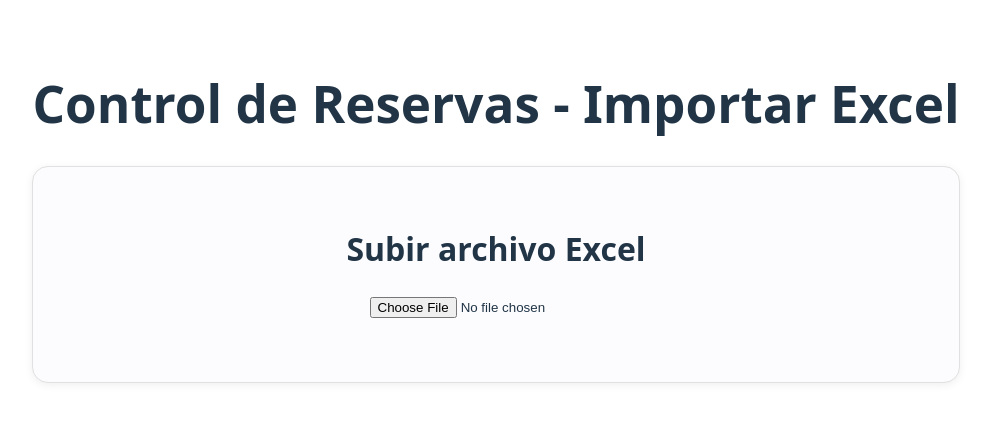
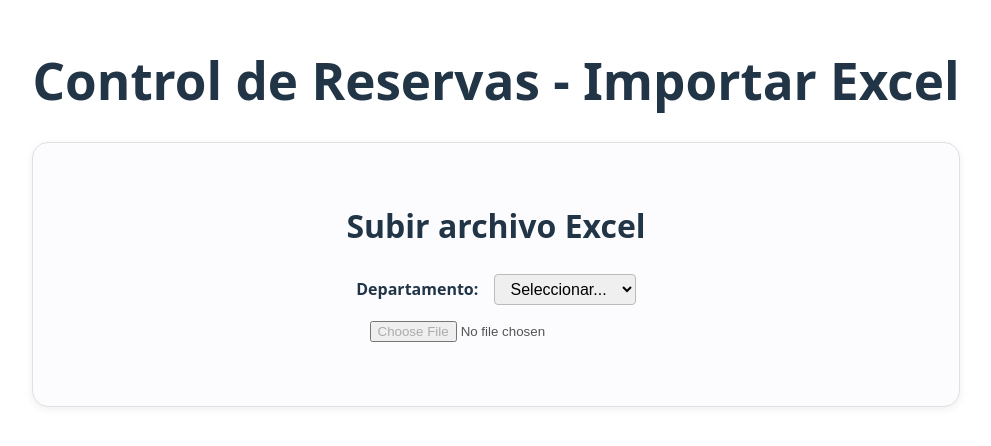
Before and after one commit to nicogomez94/gghub, a React (Vite) app: page / in a window 1280 px wide. Shown: the part 172-618 px from the top of the page, without its empty margins (144-1135 px from the left). Built offline with nearby package versions, Linux system fonts and the light colour scheme.

Commit message:
ganancia neta

```diff
--- a/src/ExcelUpload.css
+++ b/src/ExcelUpload.css
@@ -45,3 +45,29 @@
 .excel-table tr:hover td {
   background: #f0f4ff;
 }
+.ganancia-final {
+  margin: 2rem auto 0 auto;
+  max-width: 600px;
+  background: #f7fbe7;
+  border: 1px solid #c6e1a7;
+  border-radius: 8px;
+  padding: 1.5rem 2rem;
+  font-size: 1.2rem;
+  color: #2d4a1b;
+  text-align: left;
+  box-shadow: 0 1px 4px #0001;
+}
+.ganancia-final strong {
+  color: #1a2b0a;
+}
+.excel-upload label select {
+  margin-left: 1rem;
+  font-size: 1rem;
+  padding: 0.3rem 0.7rem;
+  border-radius: 4px;
+  border: 1px solid #bbb;
+}
+.excel-upload label {
+  margin-bottom: 1.5rem;
+  display: block;
+}
--- a/src/ExcelUpload.jsx
+++ b/src/ExcelUpload.jsx
@@ -13,6 +13,13 @@
   'Pago VERDADERO'
 ];
 
+const GASTOS_FIJOS = {
+  arenales: 50000,
+  tucuman: 50000,
+  paraguay: 50000
+};
+const DOLAR = 1300;
+
 function parsePrice(value) {
   if (typeof value === 'number') return value;
   if (typeof value === 'string') {
@@ -23,11 +30,14 @@
 }
 
 export default function ExcelUpload() {
+  const [departamento, setDepartamento] = useState('');
   const [data, setData] = useState([]);
+  const [ganancia, setGanancia] = useState(null);
+  const [totalUSD, setTotalUSD] = useState(null);
 
   const handleFile = (e) => {
     const file = e.target.files[0];
-    if (!file) return;
+    if (!file || !departamento) return;
     const reader = new FileReader();
     reader.onload = (evt) => {
       const bstr = evt.target.result;
@@ -52,6 +62,11 @@
         );
       });
       setData(newData);
+      // Calcular suma de Pago VERDADERO en USD
+      const totalPagoVerdaderoUSD = newData.reduce((acc, row) => acc + (parseFloat(row[6]) || 0), 0);
+      setTotalUSD(totalPagoVerdaderoUSD);
+      // Calcular ganancia neta en pesos
+      setGanancia((totalPagoVerdaderoUSD * DOLAR) - (GASTOS_FIJOS[departamento] || 0));
     };
     reader.readAsBinaryString(file);
   };
@@ -59,8 +74,17 @@
   return (
     <div className="excel-upload">
       <h2>Subir archivo Excel</h2>
-      <input type="file" accept=".xlsx,.xls" onChange={handleFile} />
+      <label style={{fontWeight:600,marginBottom:'1rem',display:'block'}}>Departamento:
+        <select value={departamento} onChange={e => setDepartamento(e.target.value)} required>
+          <option value="">Seleccionar...</option>
+          <option value="arenales">Arenales</option>
+          <option value="tucuman">Tucuman</option>
+          <option value="paraguay">Paraguay</option>
+        </select>
+      </label>
+      <input type="file" accept=".xlsx,.xls" onChange={handleFile} disabled={!departamento} />
       {data.length > 0 && (
+        <>
         <div className="excel-table-wrapper">
           <table className="excel-table">
             <thead>
@@ -77,6 +101,14 @@
             </tbody>
           </table>
         </div>
+        <div className="ganancia-final">
+          <strong>Gastos fijos {departamento}: </strong>ARS {GASTOS_FIJOS[departamento]}
+          <br/>
+          <strong>Total Pago VERDADERO (USD): </strong>{totalUSD?.toLocaleString('en-US', {minimumFractionDigits:2, maximumFractionDigits:2})}
+          <br/>
+          <strong>Ganancia neta del mes (en pesos): </strong>ARS {ganancia?.toLocaleString('es-AR', {minimumFractionDigits:2, maximumFractionDigits:2})}
+        </div>
+        </>
       )}
     </div>
   );
```
